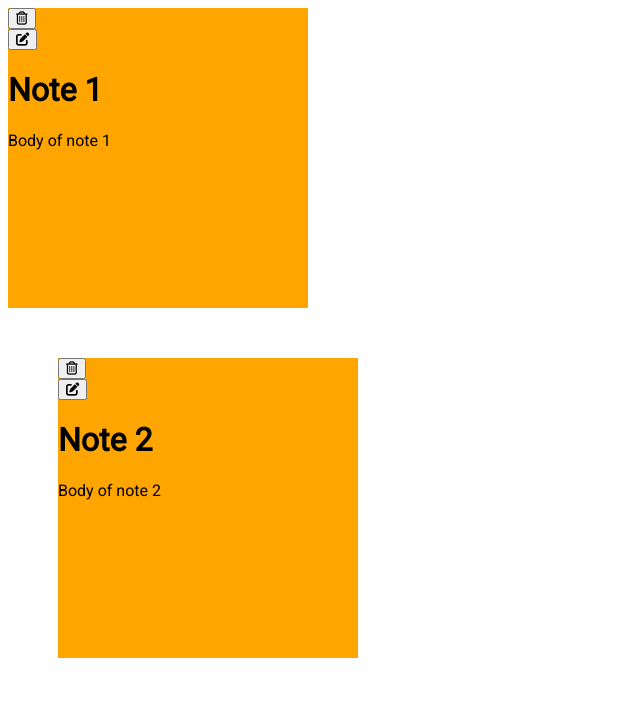
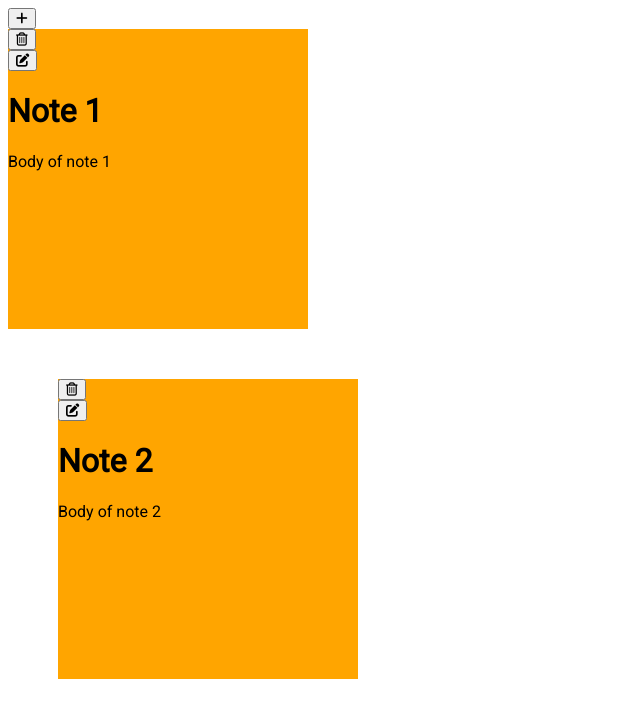
Before and after one commit to zhouselena/noteam, a React (Vite) app: page / in a window 1280 px wide. Shown: the top 718 px of the page, without its empty margins (0-640 px from the left). Built offline with nearby package versions, Linux system fonts and the light colour scheme.

Commit message:
add note works

```diff
--- a/src/components/App.jsx
+++ b/src/components/App.jsx
@@ -1,10 +1,12 @@
 import React, { useState } from 'react';
 import { produce } from 'immer';
 import Note from './note';
+import NoteBar from './newnotebar';
 
 function App() {
+  const [idcount, setIDcount] = useState(3);
   const [notes, setNotes] = useState({
-    id: {
+    id1: {
       title: 'Note 1',
       text: 'Body of note 1',
       x: 0,
@@ -32,6 +34,16 @@ function App() {
         } else if (cmd === 'editInfo') {
           draft[id].title = updatedFields.title;
           draft[id].text = updatedFields.text;
+        } else if (cmd === 'addNote') {
+          draft[`id${idcount}`] = {
+            title: 'New note!',
+            text: 'Edit me',
+            x: 0,
+            y: 0,
+            size: 300,
+            zIndex: 0,
+          };
+          setIDcount(idcount + 1);
         }
       });
     });
@@ -39,6 +51,7 @@ function App() {
 
   return (
     <div>
+      <NoteBar updateNote={updateNote} />
       {Object.entries(notes).map(([id, note]) => {
         return <Note id={id} note={note} updateNote={updateNote} />;
       })}
--- a/src/components/newnotebar.jsx
+++ b/src/components/newnotebar.jsx
@@ -0,0 +1,16 @@
+import React from 'react';
+
+function NoteBar(props) {
+  const handleAdd = () => {
+    props.updateNote(props.id, 'addNote', {});
+  };
+  return (
+    <div>
+      <button type="button" onClick={handleAdd} className="icon-button" aria-label="Add">
+        <i className="fa-solid fa-plus" />
+      </button>
+
+    </div>
+  );
+}
+export default NoteBar;
```
